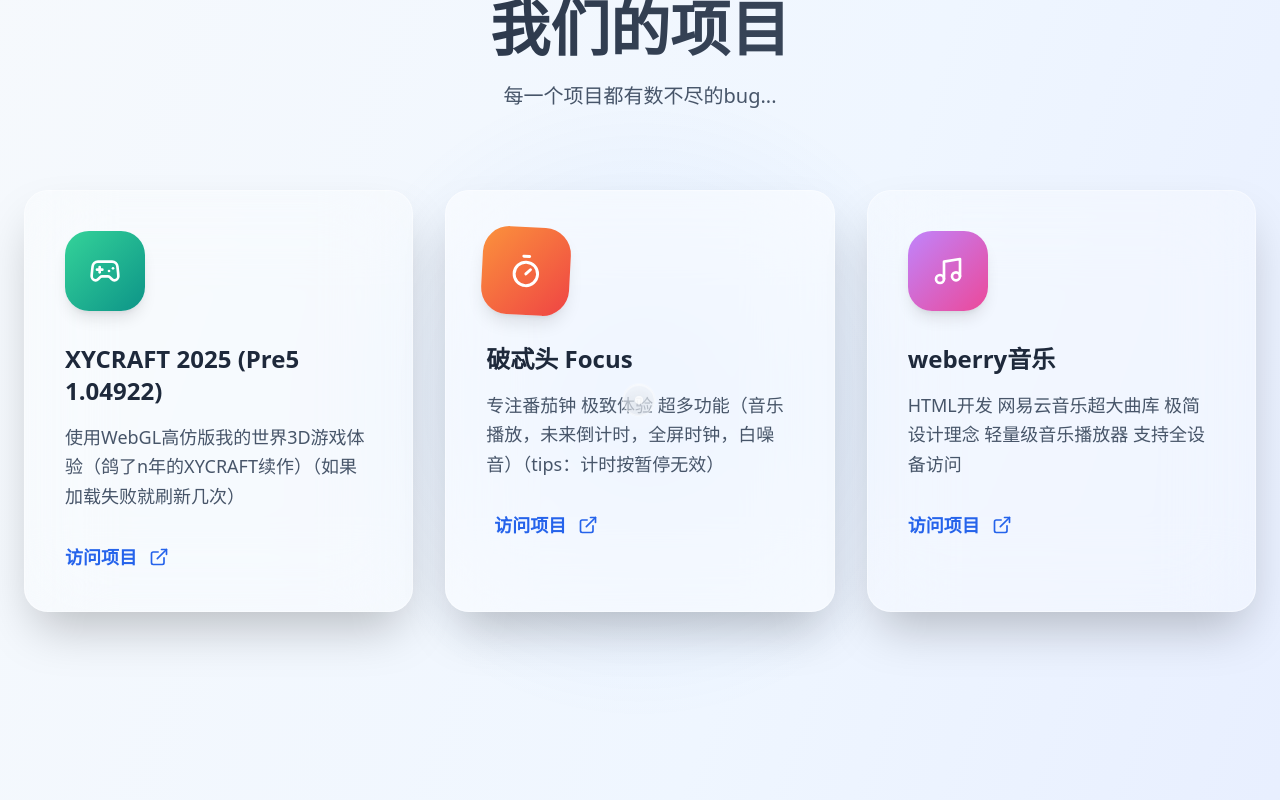
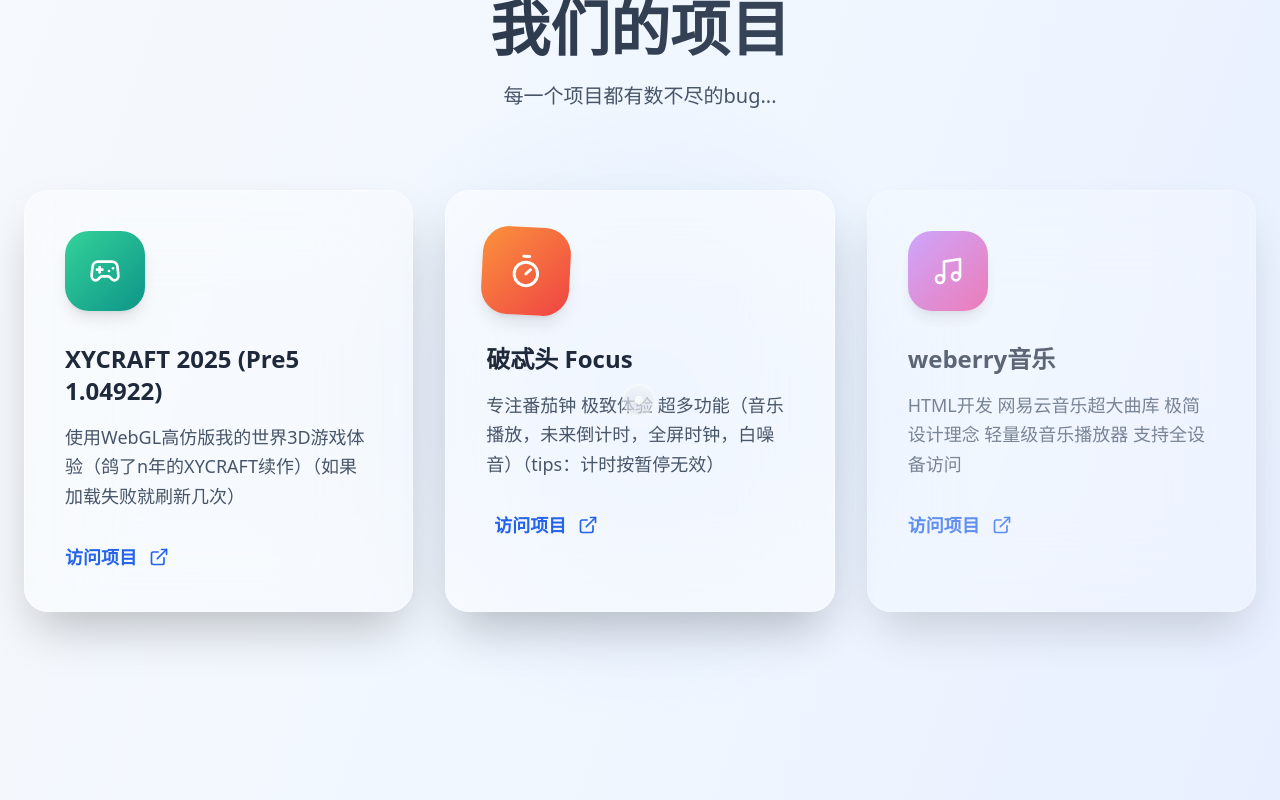
Before and after one commit to snow-trd/Weberry-mian, a React (Vite) app: page / in a window 1280 px wide. In both pictures the pointer is over the element 639 px from the left and 1330 px from the top of the page. Shown: the part 930-1730 px from the top of the page. Built offline with nearby package versions, Linux system fonts and the light colour scheme.

Commit message:
添加悬停放大其他缩小效果

```diff
--- a/src/App.tsx
+++ b/src/App.tsx
@@ -218,7 +218,7 @@ function App() {
             {projects.map((project, index) => (
               <div
                 key={project.name}
-                className="group relative backdrop-blur-2xl bg-white/30 rounded-3xl p-10 border border-white/40 shadow-2xl hover:shadow-3xl transition-all duration-700 hover:scale-105 hover:bg-white/50"
+                className="group relative backdrop-blur-2xl bg-white/30 rounded-3xl p-10 border border-white/40 shadow-2xl hover:shadow-3xl transition-all duration-700 hover:scale-110 hover:bg-white/50 hover:z-10 peer"
                 style={{
                   animationDelay: `${index * 200}ms`,
                   transform: `translateY(${Math.max(0, scrollY - 800) * -0.1}px)`
--- a/src/index.css
+++ b/src/index.css
@@ -10,4 +10,14 @@
   a, button {
     cursor: none !important;
   }
+
+  /* 项目卡片悬停效果 */
+  .group:hover ~ .group {
+    transform: scale(0.95);
+    opacity: 0.7;
+  }
+
+  .group:not(:hover) {
+    transition: all 0.7s ease;
+  }
 }
```
